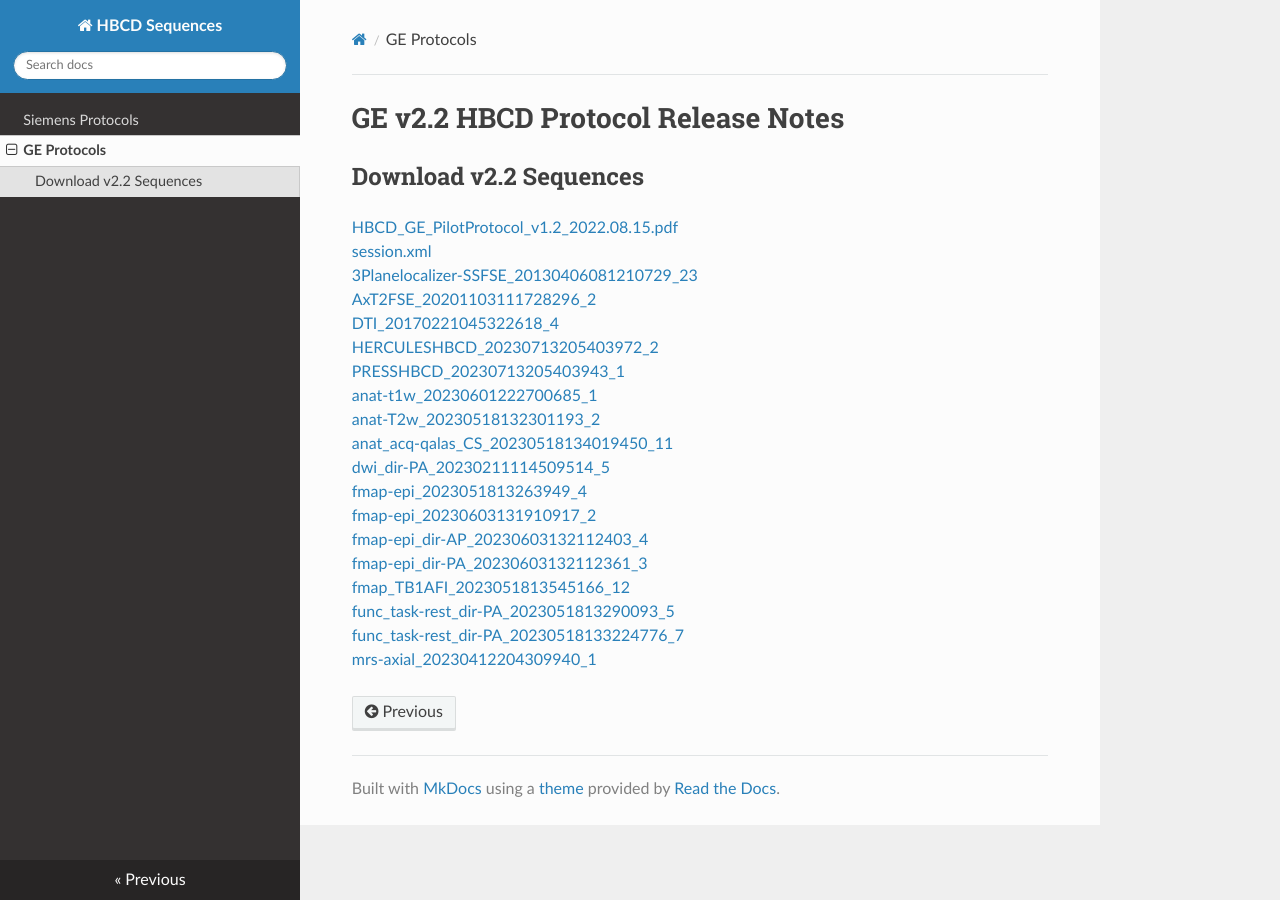
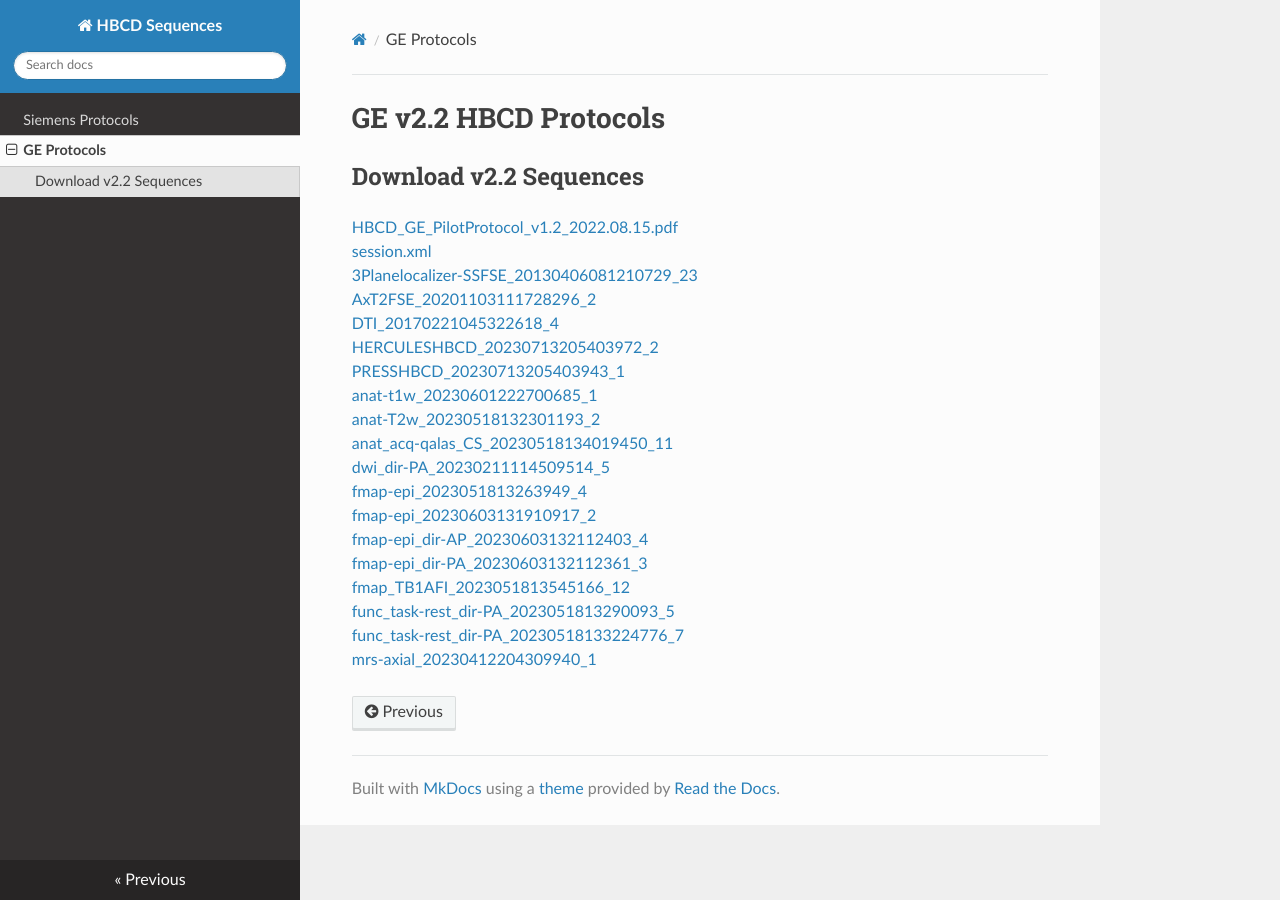
Before and after one commit to DCAN-Labs/hbcdsequences, an MkDocs documentation site: the page built from docs/ge.md, in a window 1280 px wide. Built offline with MkDocs 1.6.1, drawn with Linux system fonts in a browser that asks for light colours; nearby versions of some CDN libraries.

Commit message:
minor update

```diff
--- a/docs/ge.md
+++ b/docs/ge.md
@@ -1,4 +1,4 @@
-# GE v2.2 HBCD Protocol Release Notes
+# GE v2.2 HBCD Protocols
 
 ## Download v2.2 Sequences
 [HBCD_GE_PilotProtocol_v1.2_2022.08.15.pdf](v2.2_sequences/ge/HBCD_GE_PilotProtocol_v1.2_2022.08.15.pdf)<br>
```
